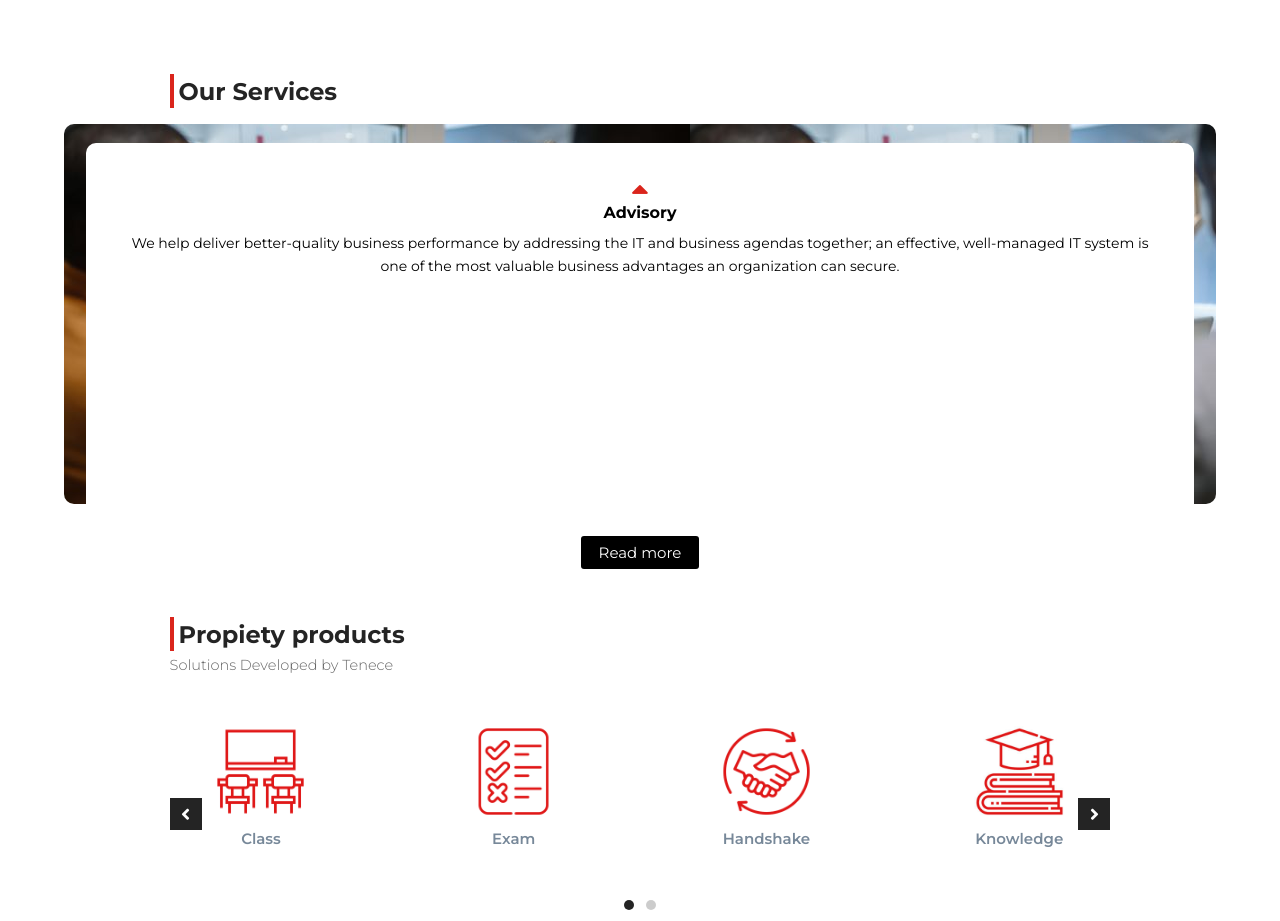
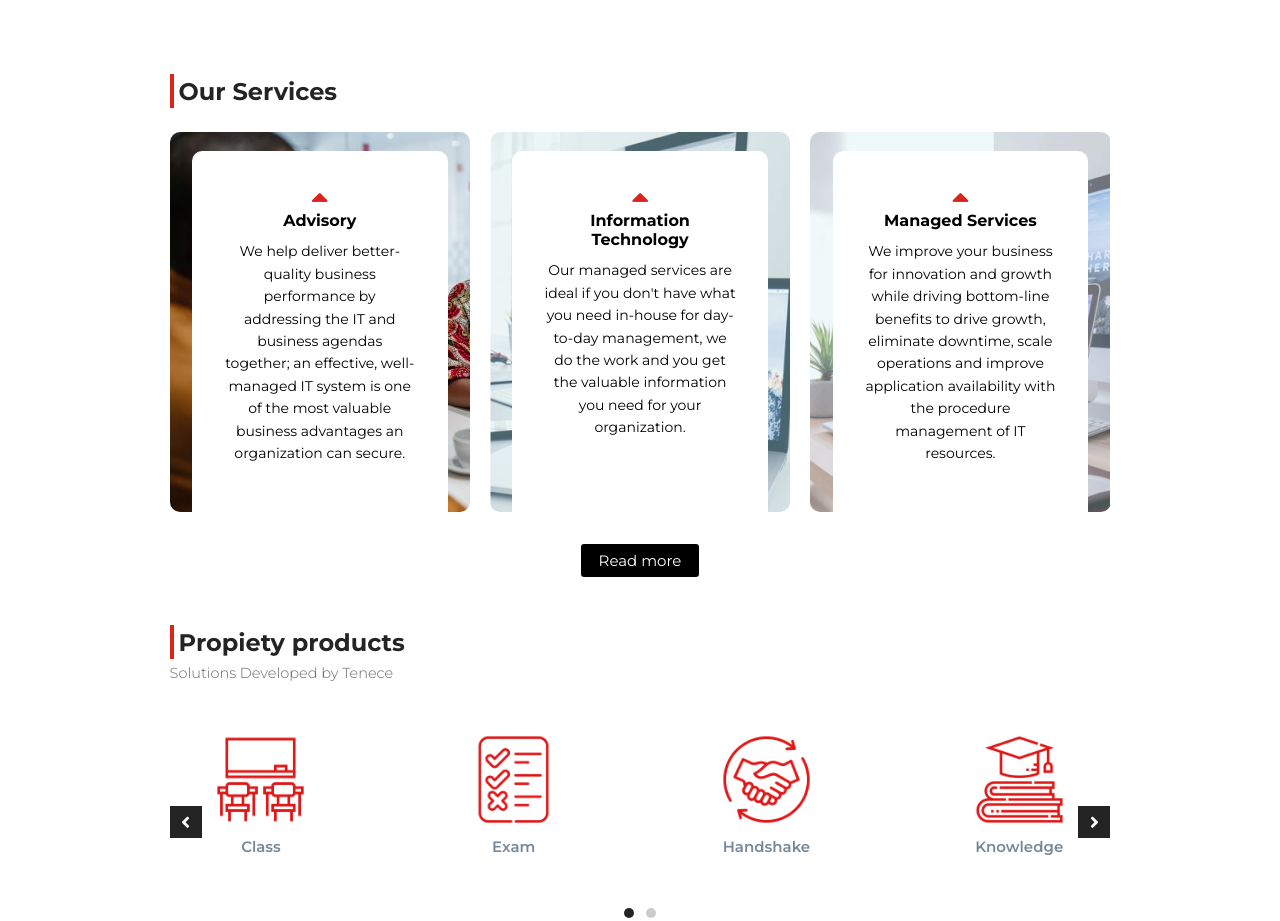
Before and after one commit to Onyeneke-AC/My-first-react-portfolio-project, a React (Create React App) app: page / in a window 1280 px wide. Shown: the part 880-1801 px from the top of the page. Built offline with nearby package versions, Linux system fonts and the light colour scheme.

Commit message:
Services section finalization

```diff
--- a/src/components/templates/body/Services.css
+++ b/src/components/templates/body/Services.css
@@ -12,8 +12,14 @@
     /* border: 1px solid green; */
     width: 90vw;
     height: 380px;
-    margin-top: 1rem;
+    margin-top: 1.5rem;
     margin-bottom: 1rem;
+}
+
+@media screen and (min-width : 1200px) {
+    .swiper-service {
+        width: 73.5vw;
+    }
 }
 
 .swipe-me {
--- a/src/components/templates/body/Services.js
+++ b/src/components/templates/body/Services.js
@@ -1,6 +1,7 @@
 import React from 'react';
 import './Services.css';
 import { Swiper, SwiperSlide } from 'swiper/react';
+import { Autoplay } from 'swiper';
 import { Button } from '../../../atoms/Button';
 
 function Services() {
@@ -9,7 +10,24 @@ function Services() {
         <h2 className="sub_h2">
             Our Services
         </h2>
-        <Swiper spaceBetween={20}  speed={800}  slidesPerView={1}  className='swiper-service'>
+        <Swiper speed={800}
+        modules={[Autoplay]}
+        grabCursor={true}
+        effect={'slide'}
+        className='swiper-service'
+        autoplay={{ delay : 4000,
+        disableOnInteraction: false }}
+        breakpoints={{
+            0:{
+                slidesPerView: 1,
+                spaceBetween: 10,
+            },
+            780:{
+                slidesPerView: 3,
+                spaceBetween: 20,
+            }
+        }}
+        >
             <SwiperSlide className="swipe-me serv1">
                 <div className="serv">
                     <i className="fas fa-caret-up" />
--- a/src/organisms/PropOemSliders.js
+++ b/src/organisms/PropOemSliders.js
@@ -36,7 +36,8 @@ function PropOemSliders({dataItem = []}) {
         swiper.navigation.update();
       }}
 
-      autoplay={{ delay: 10000 }}
+      autoplay={{ delay: 10000,
+      disableOnInteraction: false }}
       >
       {dataItem.map( item =>
       <SwiperSlide className="swipe-slide">
```
